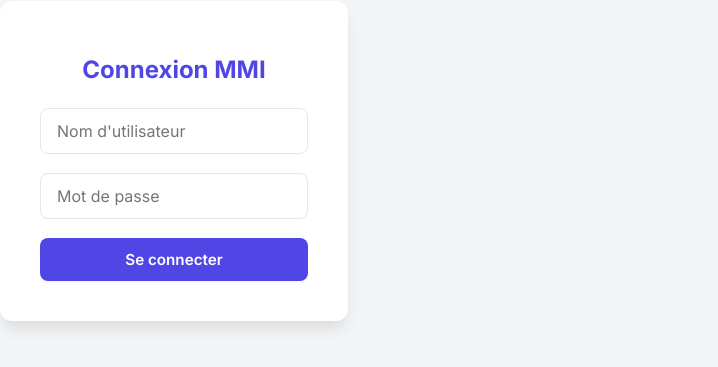
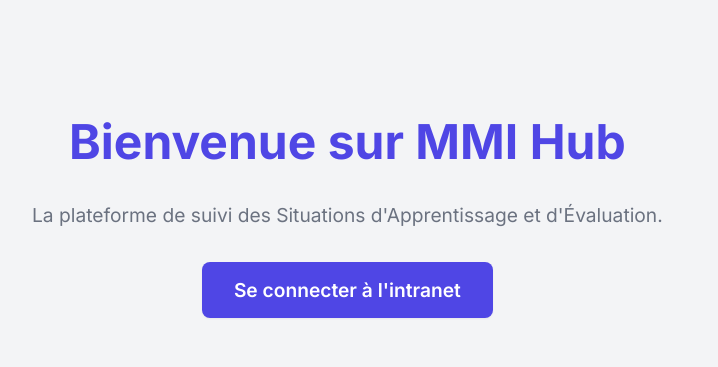
Before and after one commit to matpro2/Hykenpus, a React app in the folder frontend/: page / in a window 1280 px wide. Shown: the part 239-606 px from the top of the page, without its empty margins (0-718 px from the left). Built offline with nearby package versions, Linux system fonts and the light colour scheme; the HTML template or start-up script is replaced by a standard one.

Commit message:
flemme de mettre des nom

```diff
--- a/frontend/src/App.jsx
+++ b/frontend/src/App.jsx
@@ -1,65 +1,94 @@
-// frontend/src/App.jsx
 import { useState, useEffect } from 'react';
-import { saeService } from './services/saeServices';
+import { saeService } from './services/saeService';
 import './App.css';
 
 function App() {
-  // États pour l'authentification
+  // États de l'application
   const [token, setToken] = useState(localStorage.getItem('jwtToken') || null);
+  const [role, setRole] = useState(localStorage.getItem('userRole') || null);
+  const [vueActuelle, setVueActuelle] = useState('public'); // 'public', 'login', ou 'dashboard'
+
+  // États du formulaire
   const [username, setUsername] = useState('');
   const [password, setPassword] = useState('');
-
-  // États pour les données
-  const [saes, setSaes] = useState([]);
   const [erreur, setErreur] = useState(null);
 
-  // Fonction de connexion
+  // Données
+  const [saes, setSaes] = useState([]);
+
+  // Au chargement, si on a un token, on va direct au dashboard
+  useEffect(() => {
+    if (token) {
+      setVueActuelle('dashboard');
+      const chargerSae = async () => {
+        try {
+          const donnees = await saeService.getListeSae(token);
+          setSaes(donnees);
+        } catch (err) {
+          handleLogout();
+        }
+      };
+      chargerSae();
+    } else {
+      setVueActuelle('public');
+    }
+  }, [token]);
+
   const handleLogin = async (e) => {
     e.preventDefault();
     setErreur(null);
     try {
       const data = await saeService.login(username, password);
+      // On sauvegarde le token ET le rôle
       setToken(data.token);
-      localStorage.setItem('jwtToken', data.token); // On stocke le JWT
+      setRole(data.role);
+      localStorage.setItem('jwtToken', data.token);
+      localStorage.setItem('userRole', data.role);
     } catch (err) {
       setErreur("Identifiants incorrects.");
     }
   };
 
-  // Fonction de déconnexion
   const handleLogout = () => {
     setToken(null);
+    setRole(null);
     localStorage.removeItem('jwtToken');
+    localStorage.removeItem('userRole');
     setSaes([]);
+    setVueActuelle('public');
+    setUsername('');
+    setPassword('');
   };
 
-  // Chargement des SAE uniquement si on a un token
-  useEffect(() => {
-    if (token) {
-      const chargerSae = async () => {
-        try {
-          const donnees = await saeService.getListeSae(token);
-          setSaes(donnees);
-        } catch (err) {
-          setErreur("Impossible de charger les SAE. Session expirée ?");
-          handleLogout(); // Si le token est invalide/expiré, on déconnecte
-        }
-      };
-      chargerSae();
-    }
-  }, [token]);
+  // ==========================================
+  // VUE 1 : PUBLIC (Par défaut)
+  // ==========================================
+  if (vueActuelle === 'public') {
+    return (
+      <div className="dashboard-container" style={{ textAlign: 'center', marginTop: '5rem' }}>
+        <h1 style={{ fontSize: '3rem', color: 'var(--primary)' }}>Bienvenue sur MMI Hub</h1>
+        <p style={{ fontSize: '1.2rem', color: 'var(--text-muted)', marginBottom: '2rem' }}>
+          La plateforme de suivi des Situations d'Apprentissage et d'Évaluation.
+        </p>
+        <button onClick={() => setVueActuelle('login')} className="btn-primary" style={{ fontSize: '1.2rem', padding: '1rem 2rem' }}>
+          Se connecter à l'intranet
+        </button>
+      </div>
+    );
+  }
 
-  // --- VUE 1 : Formulaire de connexion ---
-// --- VUE 1 : Formulaire de connexion ---
-  if (!token) {
+  // ==========================================
+  // VUE 2 : CONNEXION
+  // ==========================================
+  if (vueActuelle === 'login') {
     return (
       <div className="login-wrapper">
-        <h1>Connexion MMI</h1>
+        <h1>Connexion</h1>
         <form onSubmit={handleLogin}>
-          {erreur && <p style={{ color: '#ef4444', fontWeight: '500' }}>{erreur}</p>}
+          {erreur && <p style={{ color: 'var(--danger)', fontWeight: '500' }}>{erreur}</p>}
           <input
             type="text"
-            placeholder="Nom d'utilisateur"
+            placeholder="Identifiant (etudiant ou enseignant)"
             value={username}
             onChange={(e) => setUsername(e.target.value)}
             required
@@ -71,13 +100,18 @@ function App() {
             onChange={(e) => setPassword(e.target.value)}
             required
           />
-          <button type="submit" className="btn-primary">Se connecter</button>
+          <button type="submit" className="btn-primary">Valider</button>
         </form>
+        <button onClick={() => setVueActuelle('public')} style={{ background: 'none', color: 'var(--text-muted)', marginTop: '1rem', border: 'none', cursor: 'pointer', textDecoration: 'underline' }}>
+          Retour à l'accueil
+        </button>
       </div>
     );
   }
 
-  // --- VUE 2 : Tableau de bord sécurisé ---
+  // ==========================================
+  // VUE 3 : TABLEAU DE BORD (Protégé)
+  // ==========================================
   return (
     <div className="dashboard-container">
       <div className="header-dashboard">
@@ -85,12 +119,14 @@ function App() {
         <button onClick={handleLogout} className="btn-logout">Déconnexion</button>
       </div>
 
-      <h2>Vue Étudiant : Tableau de bord</h2>
-
-      {erreur && <p style={{ color: '#ef4444' }}>{erreur}</p>}
+      {/* Affichage dynamique selon le rôle */}
+      <h2>
+        Vue {role === 'enseignant' ? 'Enseignant' : 'Étudiant'} :
+        {role === 'enseignant' ? ' Supervision globale' : ' Mon tableau de bord'}
+      </h2>
 
       <div className="sae-list">
-        {saes.length === 0 && !erreur ? (
+        {saes.length === 0 ? (
           <p>Chargement des SAE...</p>
         ) : (
           saes.map((sae) => (
```
Also changed, not shown: 1 other file (tests, documents, lock files or other folders).
